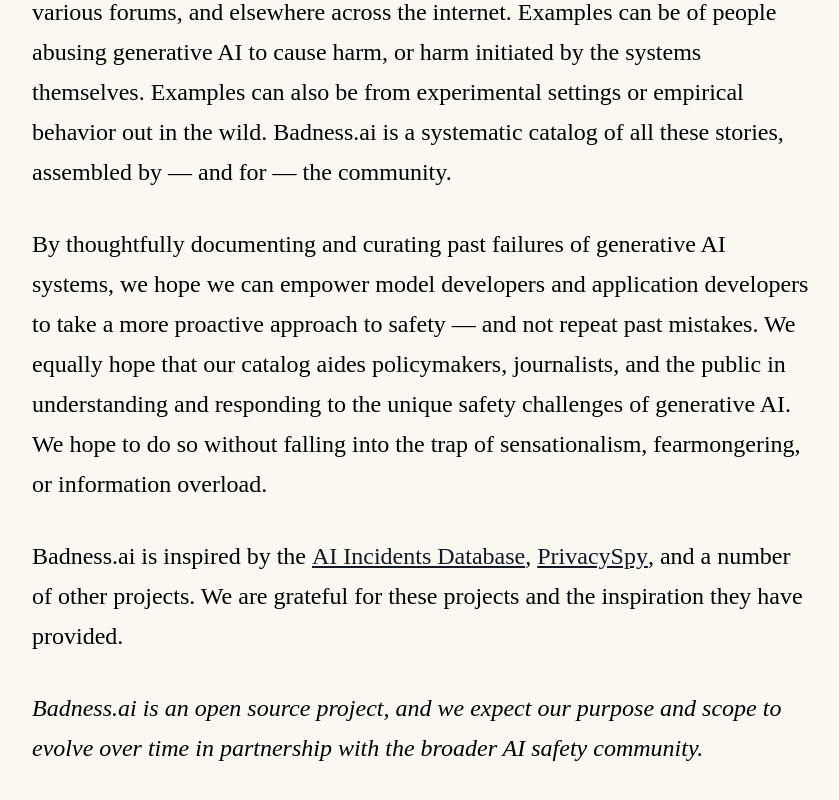
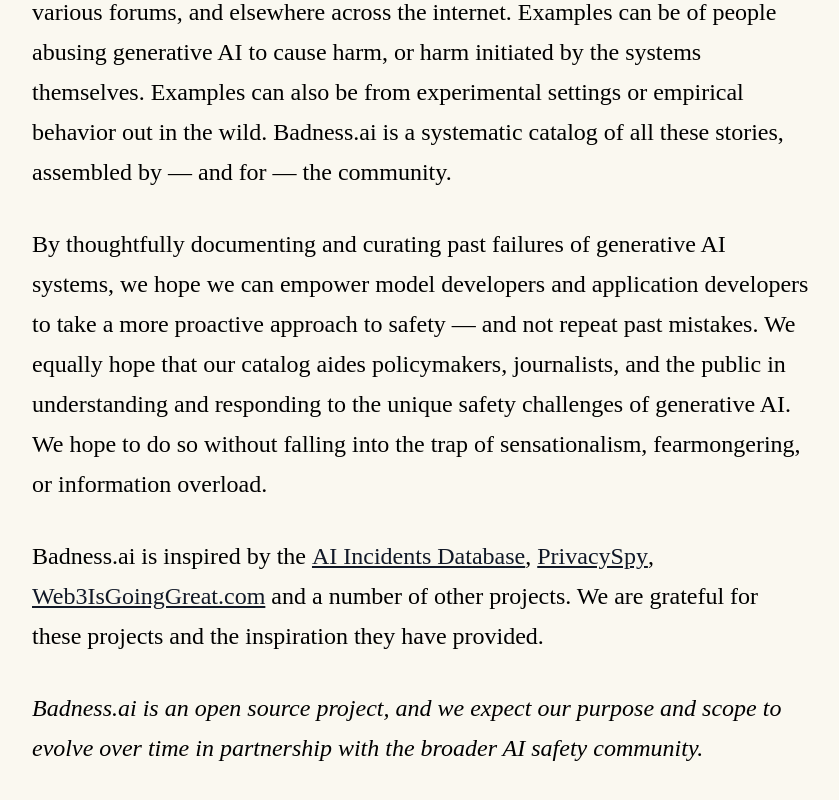
Before and after one commit to badnessdotai/catalog, a Next.js app: page /about in a window 1280 px wide. Shown: the part 1188-1988 px from the top of the page, without its empty margins (192-1031 px from the left). Built offline with nearby package versions, Linux system fonts and the light colour scheme; a web font is replaced by a local one.

Commit message:
Add Web3IsGoingGreat as inspiration

```diff
--- a/app/about/page.tsx
+++ b/app/about/page.tsx
@@ -1,5 +1,5 @@
 export const metadata = {
-  title: "About | Badness.ai"
+  title: "About | Badness.ai",
 };
 
 export default function About() {
@@ -58,9 +58,10 @@
             <p>
               Badness.ai is inspired by the{" "}
               <a href="https://incidentdatabase.ai/">AI Incidents Database</a>,{" "}
-              <a href="https://privacyspy.org">PrivacySpy</a>, and a number of
-              other projects. We are grateful for these projects and the
-              inspiration they have provided.
+              <a href="https://privacyspy.org">PrivacySpy</a>,{" "}
+              <a href="https://web3isgoinggreat.com/">Web3IsGoingGreat.com</a>{" "}
+              and a number of other projects. We are grateful for these projects
+              and the inspiration they have provided.
             </p>
 
             <p className="italic">
```
